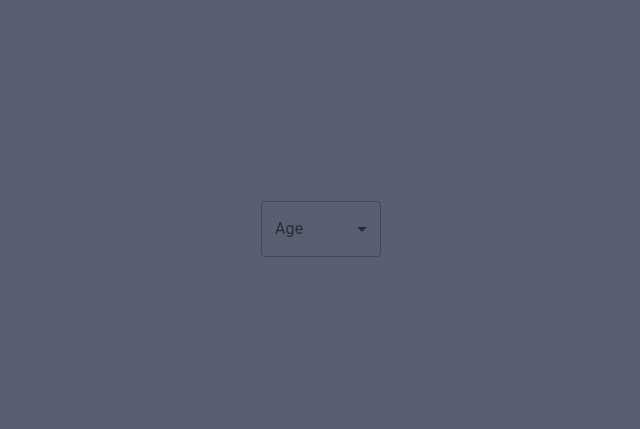
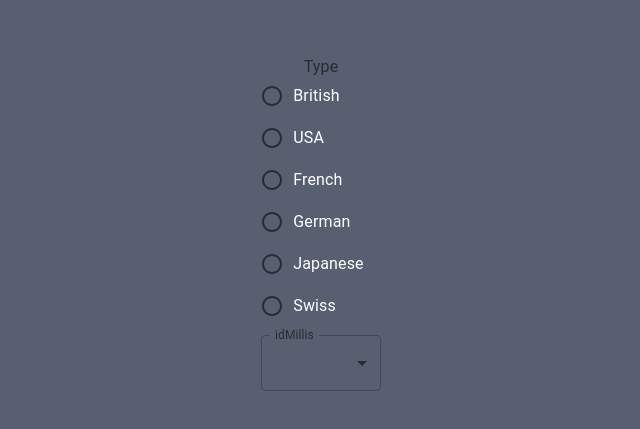
Before and after one commit to calcmp/ring-converter, a React (Create React App) app: page / in a window 1280 px wide. Shown: the part 171-600 px from the top of the page, without its empty margins (319-959 px from the left). Built offline with nearby package versions, Linux system fonts and the light colour scheme; no server answers.

Commit message:
Added radio buttons, added basic functionality to radio buttons and form select

```diff
--- a/src/App.js
+++ b/src/App.js
@@ -1,64 +1,49 @@
 import React, { useEffect, useState } from "react";
 import "./App.css";
-import {
-  Select,
-  FormControl,
-  InputLabel,
-  MenuItem,
-  makeStyles,
-} from "@material-ui/core";
 
-const useStyles = makeStyles((theme) => ({
-  formControl: {
-    margin: theme.spacing(1),
-    minWidth: 120,
-  },
-  selectEmpty: {
-    marginTop: theme.spacing(2),
-  },
-}));
+import Form from "./components/form";
+import Radio from "./components/radio";
 
 function App() {
-  const classes = useStyles();
-  const [age, setAge] = useState("");
+  const [measurements, measurementsSet] = useState({});
+  const [selectedType, selectedTypeSet] = useState("idMillis");
 
   useEffect(() => {
     getValues();
   }, []);
 
-  const getValues = async () => {
+  const getValues = async (value) => {
     let response = await fetch("http://localhost:8081/api/convert", {
       method: "POST",
-      body: JSON.stringify({ input: 44 }),
+      body: JSON.stringify({ input: value }),
     });
     let json = await response.json();
     console.log(json);
+    measurementsSet(json);
   };
 
-  const handleChange = (event) => {
-    setAge(event.target.value);
+  const handleFormValueChange = (event) => {
+    console.log(event.target.value);
+    getValues(event.target.value);
+  };
+
+  const handleRadioButtonChange = (event) => {
+    console.log(event.target.value);
+    selectedTypeSet(event.target.value);
   };
 
   return (
     <div className="App">
       <header className="App-header">
-        <FormControl variant="outlined" className={classes.formControl}>
-          <InputLabel id="demo-simple-select-outlined-label">Age</InputLabel>
-          <Select
-            labelId="demo-simple-select-outlined-label"
-            id="demo-simple-select-outlined"
-            value={age}
-            onChange={handleChange}
-            label="Age"
-          >
-            <MenuItem value="">
-              <em>None</em>
-            </MenuItem>
-            <MenuItem value={10}>Ten</MenuItem>
-            <MenuItem value={20}>Twenty</MenuItem>
-            <MenuItem value={30}>Thirty</MenuItem>
-          </Select>
-        </FormControl>
+        <Radio
+          handleChange={handleRadioButtonChange}
+          selectedType={selectedType}
+        />
+        <Form
+          handleChange={handleFormValueChange}
+          measurements={measurements}
+          selectedType={selectedType}
+        />
       </header>
     </div>
   );
--- /dev/null
+++ b/src/components/form.js
@@ -0,0 +1,46 @@
+import React from "react";
+
+import {
+  Select,
+  FormControl,
+  InputLabel,
+  MenuItem,
+  makeStyles,
+} from "@material-ui/core";
+
+const useStyles = makeStyles((theme) => ({
+  formControl: {
+    margin: theme.spacing(1),
+    minWidth: 120,
+  },
+  selectEmpty: {
+    marginTop: theme.spacing(2),
+  },
+}));
+
+const Form = ({ handleChange, measurements, selectedType }) => {
+  const classes = useStyles();
+
+  return (
+    <FormControl variant="outlined" className={classes.formControl}>
+      <InputLabel id="demo-simple-select-outlined-label">
+        {selectedType}
+      </InputLabel>
+      <Select
+        labelId="demo-simple-select-outlined-label"
+        id="demo-simple-select-outlined"
+        value={measurements}
+        onChange={handleChange}
+        label={selectedType}
+      >
+        <MenuItem value="">
+          <em>None</em>
+        </MenuItem>
+        <MenuItem value={10}>Ten</MenuItem>
+        <MenuItem value={20}>Twenty</MenuItem>
+        <MenuItem value={30}>Thirty</MenuItem>
+      </Select>
+    </FormControl>
+  );
+};
+export default Form;
--- /dev/null
+++ b/src/components/radio.js
@@ -0,0 +1,36 @@
+import React from "react";
+
+import {
+  FormControl,
+  FormLabel,
+  RadioGroup,
+  FormControlLabel,
+  Radio,
+} from "@material-ui/core";
+
+const RadioComponent = ({ handleChange, selectedType }) => {
+  return (
+    <FormControl component="fieldset">
+      <FormLabel component="legend">Type</FormLabel>
+      <RadioGroup
+        aria-label="type"
+        name="type"
+        value={selectedType}
+        onChange={handleChange}
+      >
+        <FormControlLabel value="British" control={<Radio />} label="British" />
+        <FormControlLabel value="USA" control={<Radio />} label="USA" />
+        <FormControlLabel value="French" control={<Radio />} label="French" />
+        <FormControlLabel value="German" control={<Radio />} label="German" />
+        <FormControlLabel
+          value="Japanese"
+          control={<Radio />}
+          label="Japanese"
+        />
+        <FormControlLabel value="Swiss" control={<Radio />} label="Swiss" />
+      </RadioGroup>
+    </FormControl>
+  );
+};
+
+export default RadioComponent;
```
